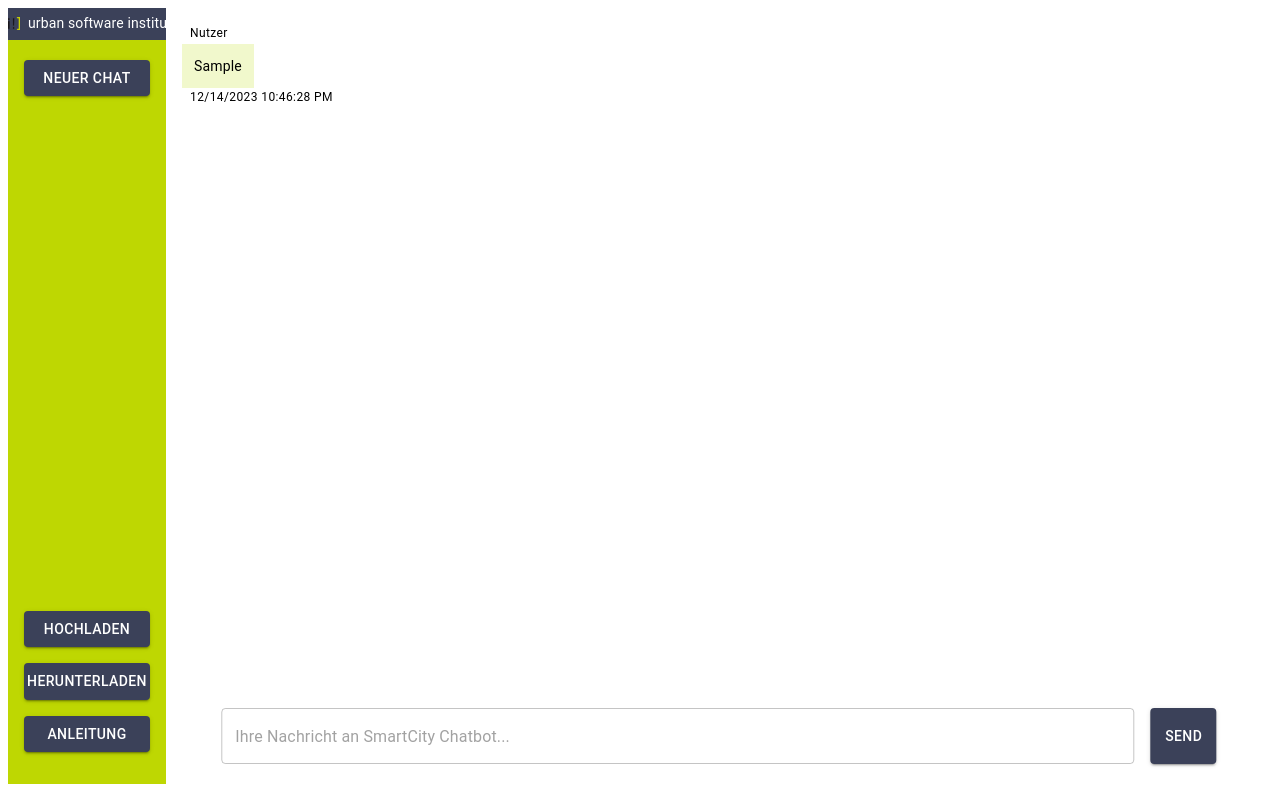
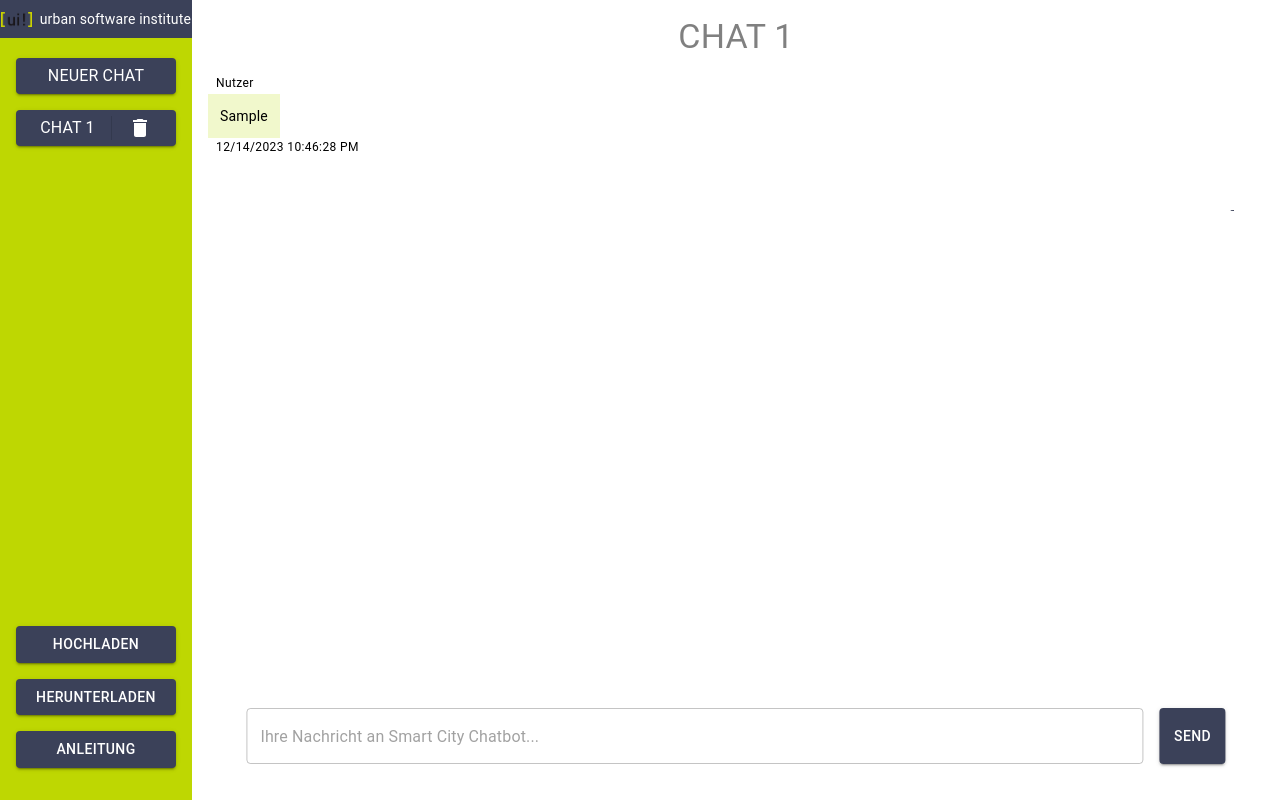
Before and after one commit to SJinKim/SmartCity_Chatbot, a React (Vite) app in the folder frontend/: page / in a window 1280 px wide. Both pictures are taken after typing "Sample" into the empty fields and a click on the button "SEND". Built offline with nearby package versions, Linux system fonts and the light colour scheme; no server answers.

Commit message:
NewChatButtons, TypingIndicator, Remove white border

```diff
--- a/frontend/index.html
+++ b/frontend/index.html
@@ -6,7 +6,7 @@
     <meta name="viewport" content="width=device-width, initial-scale=1.0" />
     <title>SmartCity Chatbot</title>
   </head>
-  <body>
+  <body style=margin:0>
     <div id="root"></div>
     <script type="module" src="/src/main.jsx"></script>
   </body>
--- a/frontend/src/App.jsx
+++ b/frontend/src/App.jsx
@@ -1,15 +1,38 @@
-import { useState } from 'react'
+import { useEffect, useState } from 'react'
 import messageService from './services/messages'
 import DashboardLayout from './layouts/dashboard/dashboard'
-import chatWebsocket from './services/chatWebsocket'
 
-const socket = chatWebsocket.createSocket()
+const socket = new WebSocket("ws://localhost:8000/api/chat")
 
 const App = () => {
   const [newMessage, setNewMessage] = useState('')
   const [messages, setMessages] = useState([])
+  const [chatHistory, setChatHistory] = useState([])
+  const [chatId, setChatId] = useState(1)
+  const [openChats, setOpenChats] = useState([1])
+  const [isTyping, setIsTyping] = useState(false)
 
-  chatWebsocket.onMessage(socket, setMessages, setNewMessage, messages)
+  useEffect(() => {
+    setChatHistory(messages.filter(msg => {
+      if (msg.chatId === chatId)
+        return msg
+    }))
+  }, [chatId, messages])
+
+  socket.onmessage = (event) => {
+    const message = {
+      type: "msg",
+      message: event.data,
+      incoming: false,
+      outgoing: true,
+      timestamp: Date.now(),
+      id: messages.length,
+      chatId: chatId
+    }
+    setMessages(messages.concat(message))
+    setNewMessage('')
+    setIsTyping(false)
+  }
 
   const handleNewMessage = (event) => {
     setNewMessage(event.target.value)
@@ -24,11 +47,13 @@ const App = () => {
         incoming: true,
         outgoing: false,
         timestamp: Date.now(),
-        id: messages.length
+        id: messages.length,
+        chatId: chatId
       }
       socket.send(JSON.stringify(message.message))
       setMessages(messages.concat(message))
       setNewMessage('')
+      setIsTyping(true)
     }
   }
 
@@ -47,7 +72,8 @@ const App = () => {
       incoming: false,
       outgoing: true,
       timestamp: Date.now(),
-      id: messages.length
+      id: messages.length,
+      chatId: chatId
     }
     setMessages(messages.concat(conMsg))
   }
@@ -68,26 +94,45 @@ const App = () => {
         incoming: false,
         outgoing: true,
         timestamp: Date.now(),
-        id: messages.length
+        id: messages.length,
+        chatId: chatId
       }
       setMessages(messages.concat(conMsg))
     }
   }
 
-  const handleClick = (event) => {
-    event.preventDefault()
+  const handleNewTab = (id) => {
+    setChatId(id)
+    setOpenChats(openChats.concat(id))
+  }
+
+  // TODO
+  const handleTabDelete = (id) => {
+    setMessages(messages.filter(msg => {
+      if (msg.chatId !== id)
+        return msg
+    }))
+    const chats = openChats.filter(chat => {
+      if (chat !== id)
+        return chat
+    })
+    setOpenChats(chats)
+    setChatId(chats.sort((a, b) => { a > b ? -1 : 1 })[chats.length - 1])
   }
 
   return (
     <>
       < DashboardLayout
-        messages={messages}
+        messages={chatHistory}
         sendMessage={sendMessage}
         handleNewMessage={handleNewMessage}
         newMessage={newMessage}
         handleNewFile={handleNewFile}
         handleFileDownload={handleFileDownload}
-        handleClick={handleClick}
+        handleNewTab={handleNewTab}
+        handleTabDelete={handleTabDelete}
+        chatId={chatId}
+        isTyping={isTyping}
       />
     </>
   )
--- a/frontend/src/components/Chatbox.jsx
+++ b/frontend/src/components/Chatbox.jsx
@@ -1,4 +1,4 @@
-import { Box, Stack } from '@mui/material'
+import { Box, CircularProgress, Stack, Typography } from '@mui/material'
 import { TextMsg } from './MsgTypes'
 import PropTypes from 'prop-types'
 import { useEffect, useRef } from 'react'
@@ -9,7 +9,35 @@ const Chatbox = (props) => {
   useEffect(() => {
     chatbox.current.scrollIntoView({ block: 'end', behavior: 'smooth' })
   }, [props.messages])
+
+  const typingIndicator = () => {
+    if (props.isTyping === true)
       return (
+        <Box sx={{
+          display: 'flex',
+          pr: 5,
+          justifyContent: 'flex-end'
+        }}>
+          <CircularProgress sx={{
+
+            color: '#3B4159'
+          }
+          } />
+        </Box>
+      )
+  }
+
+  return (
+    <>
+      <Typography
+        variant='h4'
+        sx={{
+          pt: 2,
+          margin: 'auto',
+          color: 'grey'
+        }}>
+        CHAT {props.chatId}
+      </Typography>
       <Box
         sx={{
           position: "relative",
@@ -25,75 +53,23 @@ const Chatbox = (props) => {
           msOverflowStyle: 'none', // Hide scrollbar for IE 10+
 
         }}>
+
         <Stack spacing={3} ref={chatbox}>
-        {
-          props.messages.map(el => {
-            switch (el.type) {
-              case "msg":
-                //TODO: Clean up
-                switch (el.subtype) {
-                  case "doc":
-                    //doc msg
-                    break;
-                  case "reply":
-                    //reply msg
-                    break;
-                  default:
-                    // text msg
+          {props.messages.map(el => {
             return <TextMsg key={el.id} el={el} />
           }
-                break;
-              case "msg-static":
-                return <TextMsg key={el.id} el={el} />
-              // Instructional message
-              /**
-              return (
-                <Box
-                  key={el.id}
-                  sx={{
-                    textAlign: el.incoming ? "left" : "right",
-                    mb: 1,
-                  }}
-                >
-                  <Typography
-                    variant="caption"
-                    color={el.incoming ? "textSecondary" : "primary"}
-                  >
-                    {el.incoming ? "Nutzer" : "SmartCity Chatbot"}
-                  </Typography>
-                  <Box
-                    p={1.5}
-                    sx={{
-                      backgroundColor: el.incoming
-                        ? "grey.300"
-                        : "primary.main",
-                      width: "max-content",
-                      borderRadius: 1.5,
-                      m: 0,
-                    }}
-                  >
-                    <Typography
-                      variant="body2"
-                      color={el.incoming ? "textPrimary" : "#fff"}
-                    >
-                      {el.message}
-                    </Typography>
-                  </Box>
-                </Box>
-              );
-               */
-              default:
-                return <></>;
-            }
-          })
-        }
+          )}
+          {typingIndicator()}
         </Stack>
       </Box>
+    </>
   )
 }
 
 Chatbox.propTypes = {
-  messages: PropTypes.array.isRequired
+  messages: PropTypes.array.isRequired,
+  chatId: PropTypes.number,
+  isTyping: PropTypes.bool.isRequired
 }
 
 
--- a/frontend/src/components/NewChat.jsx
+++ b/frontend/src/components/NewChat.jsx
@@ -1,13 +1,30 @@
-import { Button } from '@mui/material'
+import { Button, Typography, Stack, Divider } from '@mui/material'
+import DeleteIcon from '@mui/icons-material/Delete'
 import PropTypes from 'prop-types'
-//import { ThemeConsumer } from 'styled-components'
+import { useState } from 'react'
 
-const NewChatButton = ({ handleClick }) => {
+const NewChatButton = ({ handleNewTab, handleTabDelete }) => {
+  const [chatTabs, setChatTabs] = useState([{ id: 1 }])
+
+  const newChatWindow = () => {
+    const newId = chatTabs.length > 0 ? chatTabs[chatTabs.length - 1].id + 1 : 1
+    setChatTabs(chatTabs.concat({ id: newId }))
+    handleNewTab(newId)
+  }
+
+  const deleteChat = (id) => {
+    setChatTabs(chatTabs.filter(tab => {
+      if (tab.id !== id)
+        return tab
+    }))
+    handleTabDelete(id)
+  }
+
   return (
     <>
       <Button
         variant="contained"
-        onClick={handleClick}
+        onClick={newChatWindow}
         sx={{
           bgcolor: '#3B4159',
           color: 'white',
@@ -17,14 +34,39 @@ const NewChatButton = ({ handleClick }) => {
           width: '100%'
         }}// Make the button full width
       >
-        Neuer Chat
+        <Typography>Neuer Chat</Typography>
       </Button>
+      {chatTabs.map((chat) => {
+        return (
+          <div key={chat.id}>
+            <Button
+              variant="contained"
+              sx={{
+                bgcolor: '#3B4159',
+                color: 'white',
+                '&:hover': {
+                  bgcolor: 'rgba(59, 65, 89, 0.8)', // A slightly lighter color on hover
+                },
+                width: '100%'
+              }}// Make the button full width
+            >
+              <Stack direction='row' spacing={2} divider={<Divider orientation="vertical" flexItem />}>
+                <Typography onClick={() => handleNewTab(chat.id)}>Chat {chat.id}</Typography>
+                <DeleteIcon onClick={() => deleteChat(chat.id)} />
+              </Stack>
+            </Button>
+
+          </div>
+        )
+      })}
+
     </>
   )
 }
 
 NewChatButton.propTypes = {
-  handleClick: PropTypes.func.isRequired
+  handleNewTab: PropTypes.func.isRequired,
+  handleTabDelete: PropTypes.func.isRequired
 }
 
 
--- a/frontend/src/components/Prompt.jsx
+++ b/frontend/src/components/Prompt.jsx
@@ -17,7 +17,7 @@ const Prompt = (props) => {
                 <TextField
                     fullWidth
                     id='prompt'
-                    placeholder="Ihre Nachricht an SmartCity Chatbot..."
+                    placeholder="Ihre Nachricht an Smart City Chatbot..."
                     value={props.newMessage}
                     onChange={props.handleNewMessage}
                     autoComplete='off'
--- a/frontend/src/layouts/dashboard/dashboard.jsx
+++ b/frontend/src/layouts/dashboard/dashboard.jsx
@@ -10,7 +10,7 @@ import NewChatButton from "../../components/NewChat"
 
 const DashboardLayout = (props) => {
 
-    const theme = useTheme();
+    const theme = useTheme()
 
     const handleAnleitungButtonClick = () => {
         const anleitungMessage = {
@@ -20,19 +20,21 @@ const DashboardLayout = (props) => {
             outgoing: true,
             timestamp: Date.now(),
             id: props.messages.length
-        };
+        }
 
-        props.sendMessage(anleitungMessage);
-    };
+        props.sendMessage(anleitungMessage)
+    }
 
     return (
         <Box sx={{
+            margin: 0,
             flexGrow: 1,
-            height: '97vh', display: 'flex',
+            height: '100vh', display: 'flex',
             overflow: 'hidden'
         }}>
             <Grid container spacing={0}>
-                <Grid item xs={1.5}
+                {/** This is the Menu Container -> Refactor in new Dashboard Component? */}
+                <Grid item xs={1.8}
                     sx={{
                         display: 'flex',
                         flexDirection: 'column', // Stack children vertically
@@ -68,8 +70,10 @@ const DashboardLayout = (props) => {
                     }}>
                         <Stack spacing={2} sx={{ mt: 0.5, p: 2 }}>
                             {/* Add top content here, like other buttons or list items */}
-                            <NewChatButton handleClick={props.handleClick} />
-
+                            <NewChatButton
+                                handleNewTab={props.handleNewTab}
+                                handleTabDelete={props.handleTabDelete}
+                            />
                         </Stack>
                     </Box>
                     {/* Spacer to push the bottom content down */}
@@ -99,12 +103,14 @@ const DashboardLayout = (props) => {
 
                     </Stack>
                 </Grid>
-                <Grid item xs={10.5}>
+                <Grid item xs={10.2}>
                     <Stack
-                        sx={{ height: '100vh', overflow: 'auto' }}
+                        sx={{ height: '92vh' }}
                     >
                         <Chatbox
                             messages={props.messages}
+                            chatId={props.chatId}
+                            isTyping={props.isTyping}
                         />
                         <Prompt
                             sendMessage={props.sendMessage}
@@ -115,9 +121,7 @@ const DashboardLayout = (props) => {
                 </Grid>
             </Grid>
         </Box>
-    );
-
-
+    )
 }
 
 DashboardLayout.propTypes = {
@@ -127,7 +131,10 @@ DashboardLayout.propTypes = {
     newMessage: PropTypes.string.isRequired,
     handleNewMessage: PropTypes.func.isRequired,
     handleFileDownload: PropTypes.func.isRequired,
-    handleClick: PropTypes.func.isRequired
+    handleNewTab: PropTypes.func.isRequired,
+    handleTabDelete: PropTypes.func.isRequired,
+    chatId: PropTypes.number,
+    isTyping: PropTypes.bool.isRequired
 }
 
 
--- a/frontend/src/services/chatWebsocket.js
+++ /dev/null
@@ -1,27 +0,0 @@
-
-const createSocket = () => {
-
-    // TODO change code for socket variable, that the url for the socket is not hardcoded
-    //e.g.
-    //const socket = new WebSocket(((window.location.protocol === "https:")
-    //  ? "wss://" : "ws://") + window.location.host + "/api/chat")
-    return new WebSocket("ws://localhost:8000/api/chat")
-
-}
-
-const onMessage = (socket, setMessages, setNewMessage, messages) => {
-    socket.onmessage = (event) => {
-        const message = {
-            type: "msg",
-            message: event.data,
-            incoming: false,
-            outgoing: true,
-            timestamp: Date.now(),
-            id: messages.length
-        }
-        setMessages(messages.concat(message))
-        setNewMessage('')
-    }
-}
-
-export default { createSocket, onMessage }
```
Lines whose indentation alone changed are shown as unchanged.
